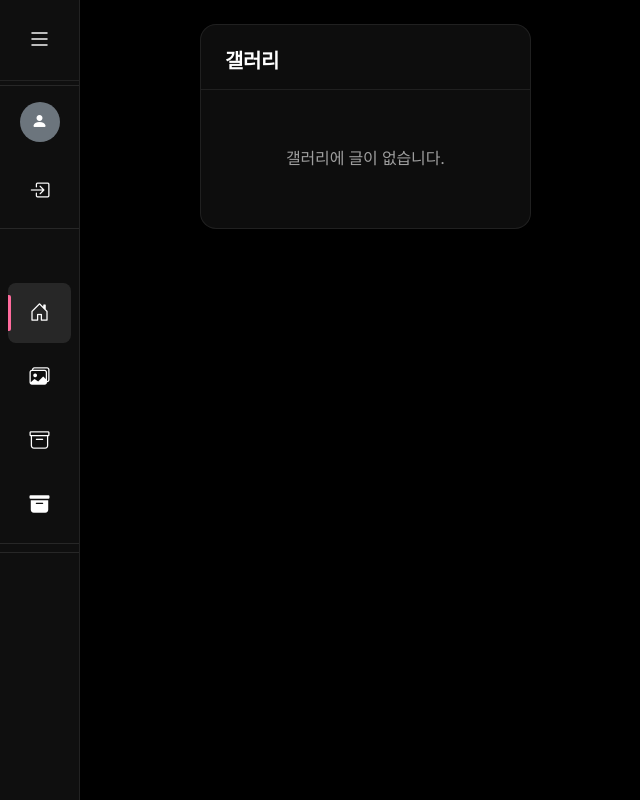
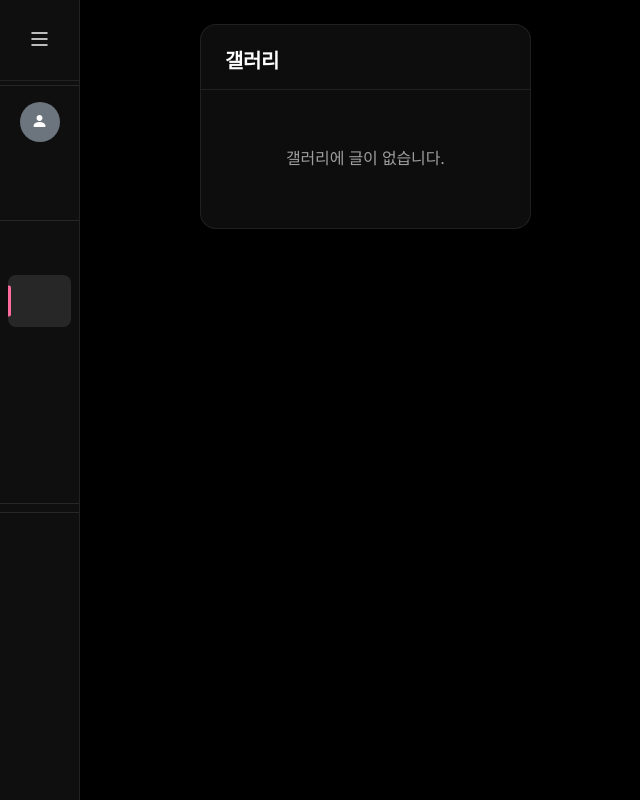
Before and after one commit to Junghyerim0818/iudotcom, a Flask app: page / in a window 1280 px wide. Shown: the whole page, without its empty margins (0-640 px from the left). Run offline with Flask 3, Linux system fonts and the light colour scheme; data that the repository does not hold is empty; some libraries are stand-ins or nearby versions; some web fonts are replaced.

Commit message:
Add files via upload

```diff
--- a/static/css/base.css
+++ b/static/css/base.css
@@ -4,7 +4,7 @@
     --sidebar-bg: #0f0f0f;
     --sidebar-text: #ffffff;
     --sidebar-hover: rgba(255, 255, 255, 0.08);
-    --transition-speed: 0.4s;
+    --transition-speed: 0.25s;
     --transition-easing: cubic-bezier(0.4, 0, 0.2, 1);
     --bg-primary: #000000;
     --bg-secondary: #0f0f0f;
@@ -219,18 +219,7 @@ a:hover {
     border-radius: 0 2px 2px 0;
 }
 
-.sidebar-menu-icon {
-    font-size: 1.25rem;
-    width: 24px;
-    margin-right: 1rem;
-    text-align: center;
-    flex-shrink: 0;
-}
-
-.sidebar:not(.expanded) .sidebar-menu-icon {
-    margin-right: 0;
-    width: auto;
-}
+/* 아이콘 제거됨 */
 
 .sidebar-menu-text {
     opacity: 1;
--- a/static/js/base.js
+++ b/static/js/base.js
@@ -1,3 +1,38 @@
+// 페이지 이동 속도 최적화
+document.addEventListener('DOMContentLoaded', function() {
+    // 모든 내부 링크에 즉시 이동 처리
+    const links = document.querySelectorAll('a[href^="/"]');
+    links.forEach(link => {
+        link.addEventListener('click', function(e) {
+            // 모달이나 외부 링크는 제외
+            if (this.getAttribute('data-bs-toggle') ||
+                this.getAttribute('target') === '_blank' ||
+                (this.href && this.href.startsWith('http') && !this.href.includes(window.location.hostname))) {
+                return;
+            }
+
+            // 즉시 페이지 이동 (애니메이션 없이)
+            const href = this.getAttribute('href');
+            if (href && href !== '#' && !href.includes('javascript:') && href.startsWith('/')) {
+                // 사이드바가 열려있으면 닫기
+                const sidebar = document.getElementById('sidebar');
+                if (sidebar && sidebar.classList.contains('expanded')) {
+                    sidebar.classList.remove('expanded');
+                    const sidebarIcon = document.getElementById('sidebarToggleIcon');
+                    if (sidebarIcon) {
+                        sidebarIcon.classList.remove('bi-x-lg');
+                        sidebarIcon.classList.add('bi-list');
+                    }
+                    localStorage.setItem('sidebarExpanded', 'false');
+                }
+
+                // 즉시 이동
+                window.location.href = href;
+            }
+        });
+    });
+});
+
 // 사이드바 토글 기능
 document.addEventListener('DOMContentLoaded', function() {
     const sidebar = document.getElementById('sidebar');
--- a/templates/base.html
+++ b/templates/base.html
@@ -67,7 +67,6 @@
                             </div>
                         </div>
                         <a href="#" class="sidebar-menu-link" data-bs-toggle="modal" data-bs-target="#loginModal">
-                            <i class="bi bi-box-arrow-in-right sidebar-menu-icon"></i>
                             <span class="sidebar-menu-text">{% if current_lang == 'en' %}Login{% else %}로그인{% endif %}</span>
                         </a>
                     {% endif %}
@@ -81,25 +80,21 @@
                 </li>
                 <li class="sidebar-menu-item">
                     <a href="{{ url_for('main.index') }}" class="sidebar-menu-link {% if request.endpoint == 'main.index' %}active{% endif %}">
-                        <i class="bi bi-house-door sidebar-menu-icon"></i>
                         <span class="sidebar-menu-text">{% if current_lang == 'en' %}Home{% else %}홈{% endif %}</span>
                     </a>
                 </li>
                 <li class="sidebar-menu-item">
                     <a href="{{ url_for('main.gallery') }}" class="sidebar-menu-link {% if request.endpoint == 'main.gallery' %}active{% endif %}">
-                        <i class="bi bi-images sidebar-menu-icon"></i>
                         <span class="sidebar-menu-text">{% if current_lang == 'en' %}Gallery{% else %}갤러리{% endif %}</span>
                     </a>
                 </li>
                 <li class="sidebar-menu-item">
                     <a href="{{ url_for('main.archive', type_name='archive_1') }}" class="sidebar-menu-link {% if request.endpoint == 'main.archive' and request.view_args.type_name == 'archive_1' %}active{% endif %}">
-                        <i class="bi bi-archive sidebar-menu-icon"></i>
                         <span class="sidebar-menu-text">{% if current_lang == 'en' %}IU Verification{% else %}아이유 인증 글{% endif %}</span>
                     </a>
                 </li>
                 <li class="sidebar-menu-item">
                     <a href="{{ url_for('main.archive', type_name='archive_2') }}" class="sidebar-menu-link {% if request.endpoint == 'main.archive' and request.view_args.type_name == 'archive_2' %}active{% endif %}">
-                        <i class="bi bi-archive-fill sidebar-menu-icon"></i>
                         <span class="sidebar-menu-text">{% if current_lang == 'en' %}Support Verification{% else %}서포트 인증 글{% endif %}</span>
                     </a>
                 </li>
@@ -108,7 +103,6 @@
                     {% if current_user.is_writer() %}
                         <li class="sidebar-menu-item">
                             <a href="#" class="sidebar-menu-link" data-bs-toggle="modal" data-bs-target="#newPostModal">
-                                <i class="bi bi-pencil-square sidebar-menu-icon"></i>
                                 <span class="sidebar-menu-text">{% if current_lang == 'en' %}Write{% else %}글쓰기{% endif %}</span>
                             </a>
                         </li>
@@ -116,7 +110,6 @@
                     {% if current_user.is_admin() %}
                         <li class="sidebar-menu-item">
                             <a href="{{ url_for('main.admin') }}" class="sidebar-menu-link {% if request.endpoint == 'main.admin' %}active{% endif %}">
-                                <i class="bi bi-shield-check sidebar-menu-icon"></i>
                                 <span class="sidebar-menu-text">{% if current_lang == 'en' %}Admin{% else %}관리자{% endif %}</span>
                             </a>
                         </li>
@@ -129,7 +122,6 @@
                 {% if current_user.is_authenticated %}
                     <li class="sidebar-menu-item">
                         <a href="{{ url_for('main.logout') }}" class="sidebar-menu-link">
-                            <i class="bi bi-box-arrow-right sidebar-menu-icon"></i>
                             <span class="sidebar-menu-text">{% if current_lang == 'en' %}Logout{% else %}로그아웃{% endif %}</span>
                         </a>
                     </li>
```
